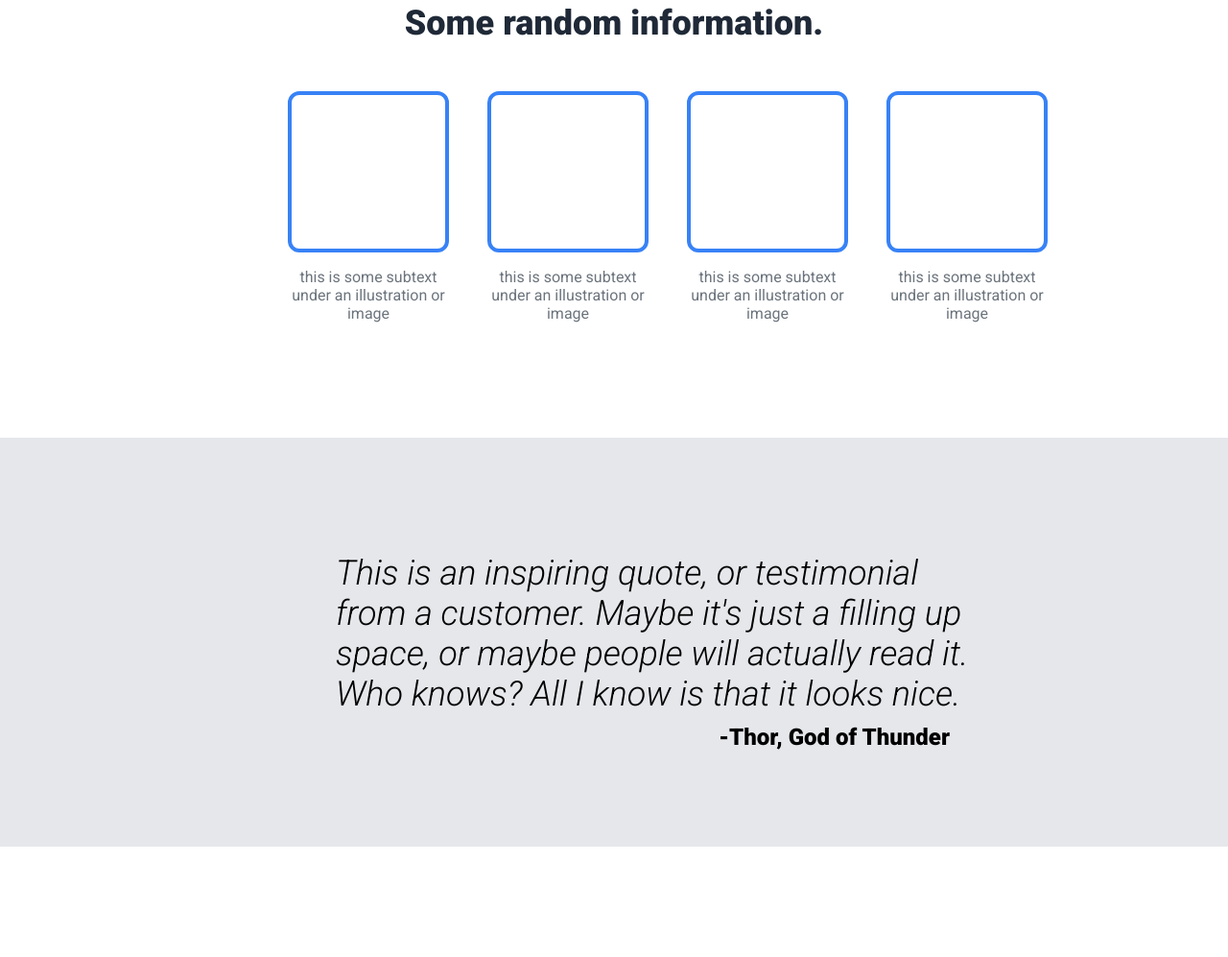
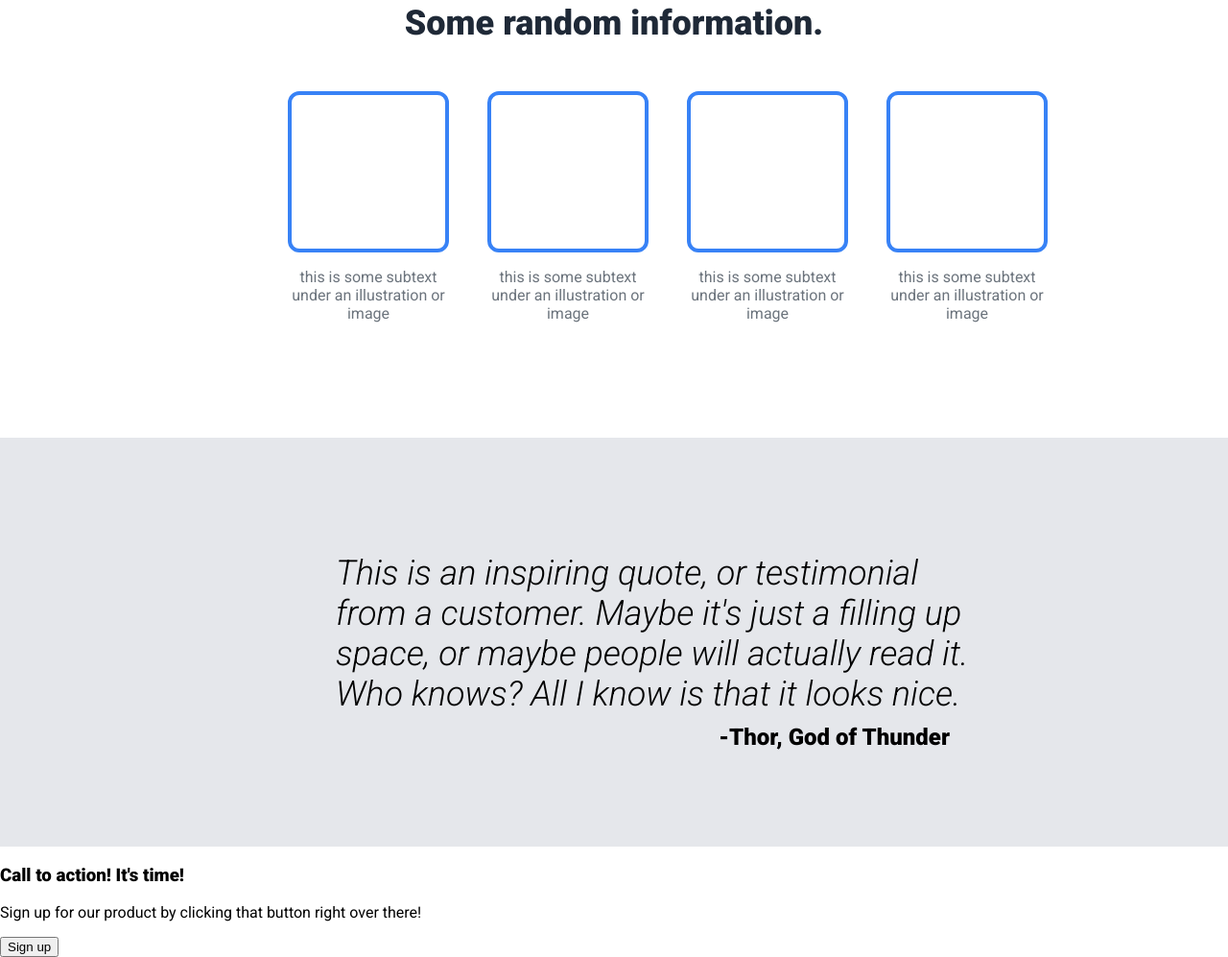
Before and after one commit to HashtagDevM/landing-page, a plain HTML site: page index.html in a window 1280 px wide. Shown: the part 570-1567 px from the top of the page at 96% size. Before the commit the page ends 1452 px from the top, so only its background shows below. Drawn offline with Linux system fonts and the light colour scheme.

Commit message:
CTA section
feat: The header for the section including the description text and sign-up button was added.

```diff
--- a/index.html
+++ b/index.html
@@ -77,5 +77,19 @@
 			</p>
 			<p class="author">&#45;Thor, God of Thunder</p>
 		</section>
+
+		<section class="cta-container">
+			<div class="cta">
+				<div class="cta-text">
+					<div class="cta-header"><h3>Call to action! It's time!</h3></div>
+					<div class="cta-description">
+						<p>
+							Sign up for our product by clicking that button right over there!
+						</p>
+					</div>
+				</div>
+				<button type="submit" class="sign-up">Sign up</button>
+			</div>
+		</section>
 	</body>
 </html>
```
